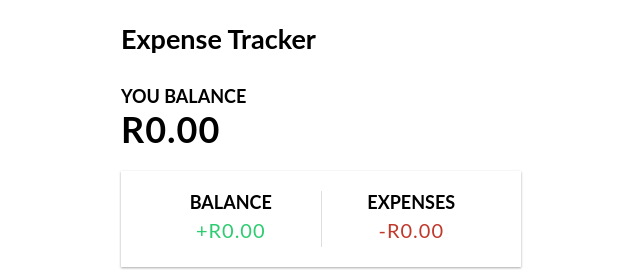
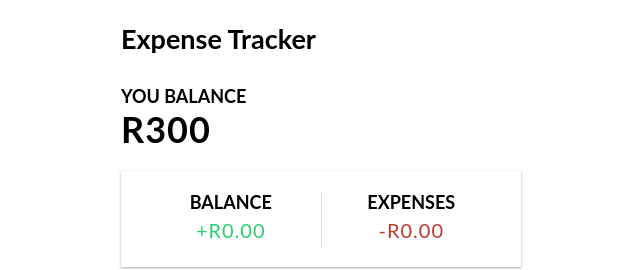
Before and after one commit to Luvuyotafeni/expense-tracker, a Vue app: page / in a window 1280 px wide. Shown: the top 270 px of the page, without its empty margins (319-959 px from the left). Built offline with nearby package versions, Linux system fonts and the light colour scheme; a web font is replaced by a local one.

Commit message:
added the props for creating or displaying a total

```diff
--- a/src/App.vue
+++ b/src/App.vue
@@ -1,7 +1,7 @@
 <template>
 <Header />
 <div class="container">
- <Balance/>
+ <Balance :total="total"/>
  <BalanceExpenses/>
  <TranscationHistory :transactions="transactions"/>
  <AddTransaction/>
@@ -15,7 +15,7 @@ import BalanceExpenses from './components/BalanceExpenses.vue';
 import TranscationHistory from './components/TranscationHistory.vue';
 import AddTransaction from './components/AddTransaction.vue';
 
-import { ref } from 'vue';
+import { ref, computed } from 'vue';
 
 const transactions = ref( [
                 { id: 1, text:'flour', amount: -999 },
@@ -23,4 +23,9 @@ const transactions = ref( [
                 { id: 3, text:'flour', amount: 999 },
                 { id: 4, text:'flour', amount: -699 },
             ]);
+const total = computed(() => {
+    return transactions.value.reduce((acc, transaction) => {
+        return acc + transaction.amount;
+    }, 0);
+});
 </script>
--- a/src/components/Balance.vue
+++ b/src/components/Balance.vue
@@ -1,4 +1,15 @@
 <template>
     <h4>You balance</h4>
-    <h1 id="balance"> R0.00</h1>
+    <h1 id="balance"> R{{ total }}</h1>
 </template>
+
+<script setup>
+ import { defineProps } from 'vue';
+
+ const props = defineProps({
+    total:{
+        type: Number,
+        reuqired: true,
+    }
+ })
+</script>
--- a/src/components/TranscationHistory.vue
+++ b/src/components/TranscationHistory.vue
@@ -15,6 +15,6 @@ const props = defineProps ({
     transactions:{
         type:Array,
         required: true,
-    }
-})
+    },
+});
 </script>
```
